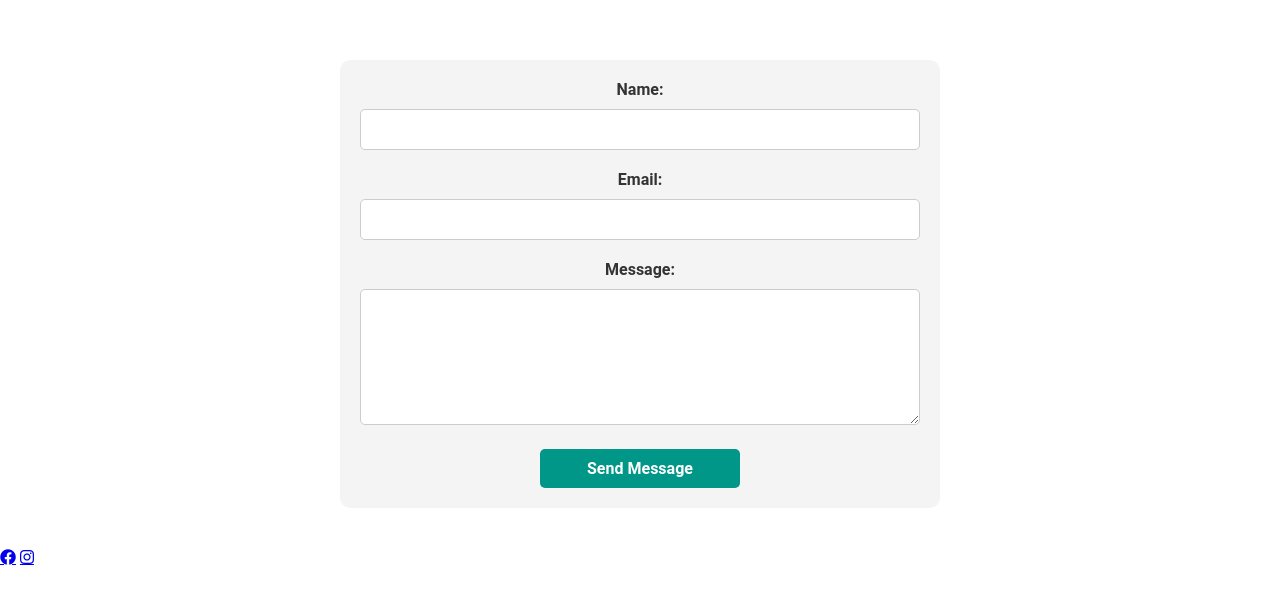
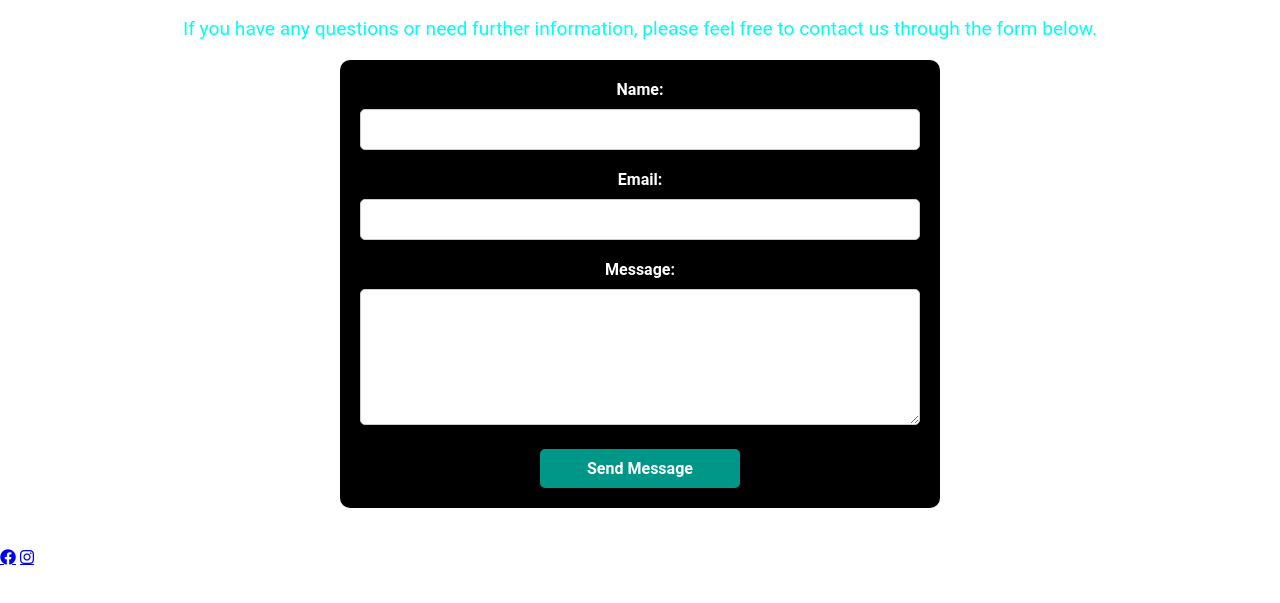
Before and after one commit to Janak-khadka-Jk/House4Sale, a plain HTML site: page contact.html in a window 1280 px wide. Shown: the part 159-762 px from the top of the page. Drawn offline with Linux system fonts and the light colour scheme.

Commit message:
Update style.css

```diff
--- a/style.css
+++ b/style.css
@@ -2,6 +2,7 @@
     margin: 0;
     padding: 0;
     font-family: sans-serif;
+
 }
 .banner{
     width: 100%;
@@ -52,7 +53,9 @@
     top:50%;
     transform: translateY(-50%);
     text-align:center;
-    color:#fff;
+    color: #fff;
+
+
 }
 .content h1{
     font-size:70px;
@@ -150,20 +153,24 @@ section {
     flex-direction: column;
     align-items: center;
     text-align: center;
+    color: #ffffff;
+
 }
 
 section h2 {
     margin-bottom: 20px;
     width: 100%;
     font-size: 2.5em;
-    color: #fff;
+    color: p#ffffff
+
+
 }
 
 section p {
     margin-bottom: 20px;
     width: 100%;
     font-size: 1.2em;
-    color: #fff;
+    color: rgb(0, 255, 242)
 }
 
 
@@ -172,14 +179,14 @@ section p {
     max-width: 600px;
     margin: auto;
     padding: 20px;
-    background: #f4f4f4;
+    background: #000000;
     border-radius: 10px;
 }
 
 .contact-form label {
     display: block;
     margin-bottom: 10px;
-    color: #333;
+    color: #ffffff;
     font-size: 1em;
     font-weight: bold;
 }
```
